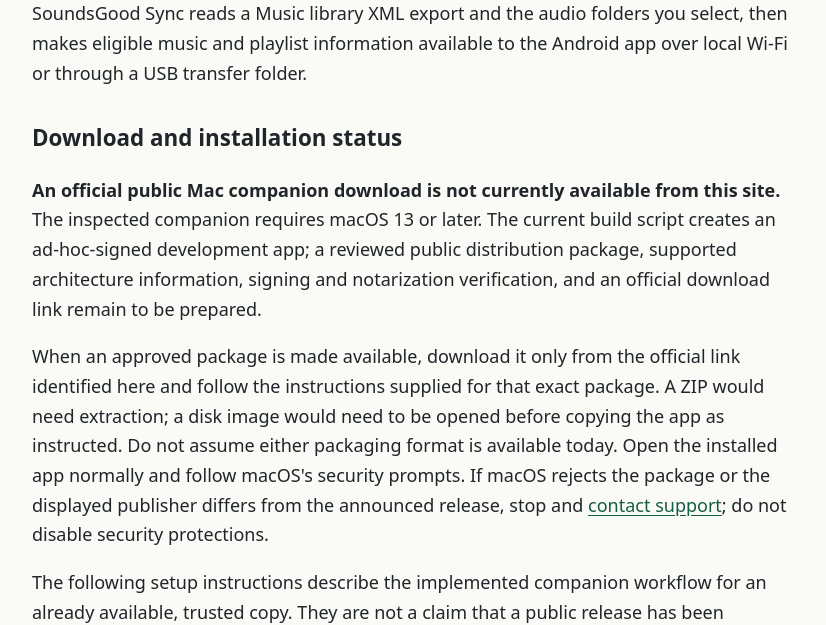
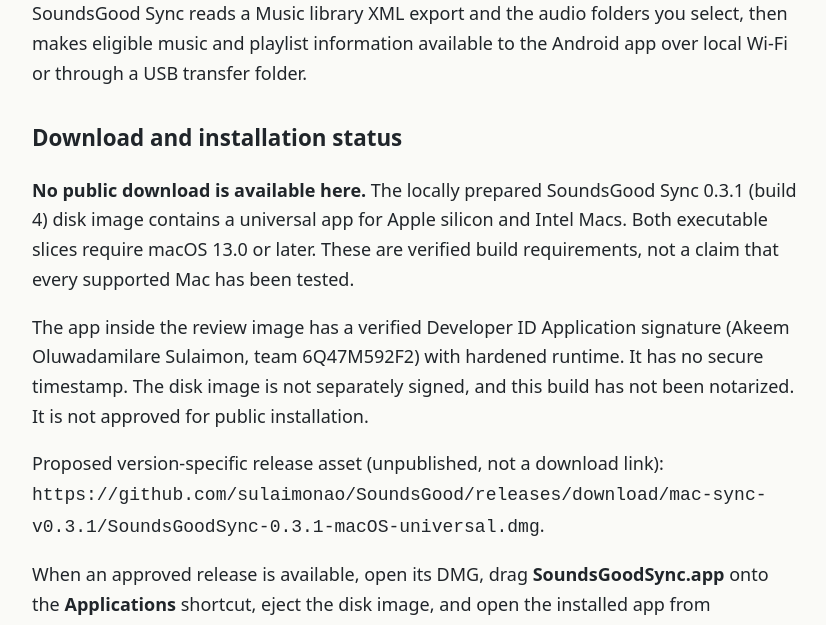
Before and after one commit to sulaimonao/SoundsGood, a plain HTML site: page docs/mac-companion.html in a window 1280 px wide. Shown: the part 187-812 px from the top of the page, without its empty margins (224-1050 px from the left). Drawn offline with Linux system fonts and the light colour scheme.

Commit message:
Prepare offline universal Mac companion DMG and versioned branding

```diff
--- a/docs/mac-companion.html
+++ b/docs/mac-companion.html
@@ -1,8 +1,11 @@
 <!doctype html>
 <html lang="en"><head><meta charset="utf-8"><meta name="viewport" content="width=device-width, initial-scale=1"><title>Mac companion installation and setup</title><link rel="stylesheet" href="style.css"></head><body><header><nav aria-label="Documentation"><a href="index.html">SoundsGood</a><a href="full-privacy.html">Full privacy</a><a href="personal-privacy.html">Personal privacy</a><a href="support.html">Support</a><a href="third-party.html">Licenses</a></nav></header><main><h1>Mac companion installation and setup</h1><p>SoundsGood Sync reads a Music library XML export and the audio folders you select, then makes eligible music and playlist information available to the Android app over local Wi-Fi or through a USB transfer folder.</p>
 <h2>Download and installation status</h2>
-<p><strong>An official public Mac companion download is not currently available from this site.</strong> The inspected companion requires macOS 13 or later. The current build script creates an ad-hoc-signed development app; a reviewed public distribution package, supported architecture information, signing and notarization verification, and an official download link remain to be prepared.</p>
-<p>When an approved package is made available, download it only from the official link identified here and follow the instructions supplied for that exact package. A ZIP would need extraction; a disk image would need to be opened before copying the app as instructed. Do not assume either packaging format is available today. Open the installed app normally and follow macOS's security prompts. If macOS rejects the package or the displayed publisher differs from the announced release, stop and <a href="support.html">contact support</a>; do not disable security protections.</p>
+<p><strong>No public download is available here.</strong> The locally prepared SoundsGood Sync 0.3.1 (build 4) disk image contains a universal app for Apple silicon and Intel Macs. Both executable slices require macOS 13.0 or later. These are verified build requirements, not a claim that every supported Mac has been tested.</p>
+<p>The app inside the review image has a verified Developer ID Application signature (Akeem Oluwadamilare Sulaimon, team 6Q47M592F2) with hardened runtime. It has no secure timestamp. The disk image is not separately signed, and this build has not been notarized. It is not approved for public installation.</p>
+<p>Proposed version-specific release asset (unpublished, not a download link): <code>https://github.com/sulaimonao/SoundsGood/releases/download/mac-sync-v0.3.1/SoundsGoodSync-0.3.1-macOS-universal.dmg</code>.</p>
+<p>When an approved release is available, open its DMG, drag <strong>SoundsGoodSync.app</strong> onto the <strong>Applications</strong> shortcut, eject the disk image, and open the installed app from Applications. Do not replace a running companion or interrupt a transfer. If macOS blocks the app or the publisher is unexpected, stop and <a href="support.html">contact support</a>; do not disable security protections.</p>
+<p>This companion implements version 1 of the SoundsGood pairing, Wi-Fi transfer and USB folder protocols used by SoundsGood Full. The Mac exporter and Full’s USB byte verifier were checked together using synthetic audio. That check did not exercise a phone or a live Wi-Fi pairing session.</p>
 <p>The following setup instructions describe the implemented companion workflow for an already available, trusted copy. They are not a claim that a public release has been distributed.</p>
 <h2>Prepare your music</h2>
 <ol>
```
Also changed, not shown: docs/support.html (+1 -0 lines), branding/soundsgood-icon-v1.png (added), branding/soundsgood-store-v1-512.png (added), companion/INSTALL.txt (added), 4 other files.
